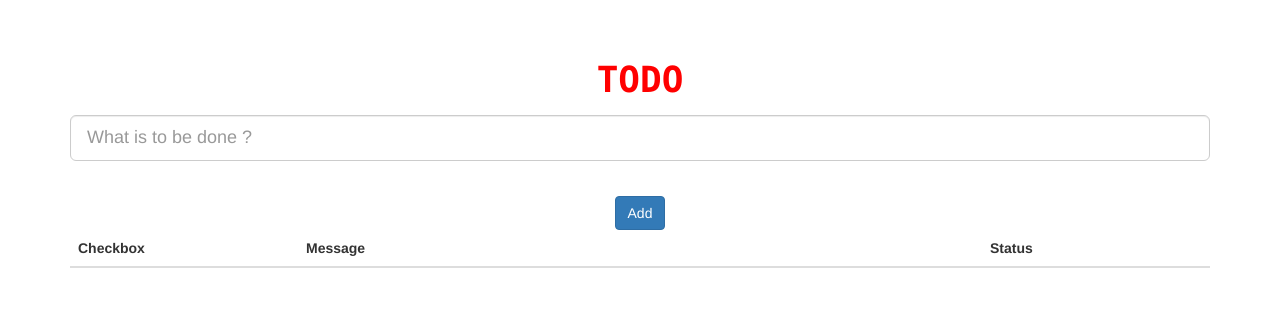
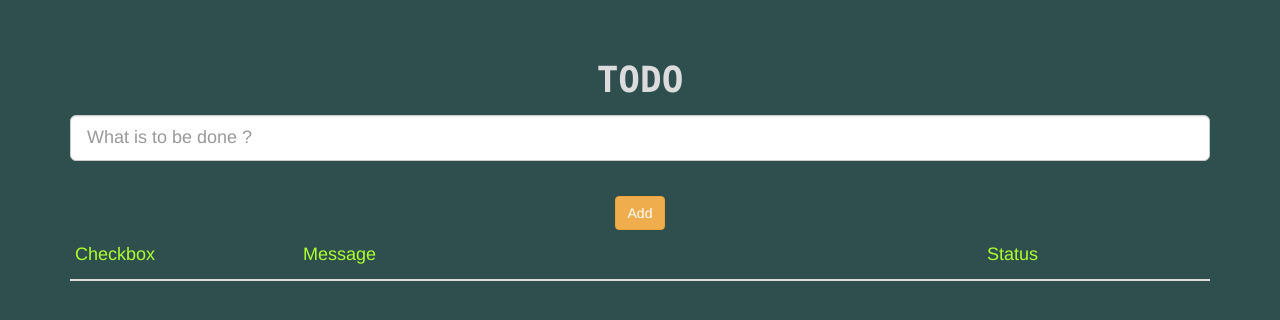
Before and after one commit to dagontyhrhy/Todo, a website: page index.html in a window 1280 px wide. Drawn offline with nearby package versions, Linux system fonts and the light colour scheme.

Commit message:
add todo3

```diff
--- a/index.html
+++ b/index.html
@@ -4,29 +4,35 @@
     <meta charset="utf-8">
     <title>TODO APP</title>
       <link href="node_modules/bootstrap/dist/css/bootstrap.min.css" rel="stylesheet">
+      <style>
+        body {
+        background-color:Darkslategray
+        !important;
+      }
+      </style>
   </head>
   <br><br>
-  <body bgcolor="#00FF00">
+  <body>
     <div class ="container" >
     <div ng-controller="AddMessageController">
       <center><form>
         <div>
         <center><div class="form-group">
-          <h1><label for="Todoapp"><font face="Lucida Console"><FONT COLOR=#FF0000>TODO</font></label></FONT></h1>
+          <h1><label for="Todoapp"><font face="Lucida Console"><FONT COLOR=#DCDCDC>TODO</font></label></FONT></h1>
           <input type="text" class="form-control input-lg" id = "Todoapp" ng-model="title" placeholder="What is to be done ?"><br>
         </div>
-        <button ng-click="save()" type="button" class="btn btn-primary" name="button">Add</button></center>
+        <button ng-click="save()" type="button" class="btn btn-warning" name="button">Add</button></center>
         </div>
       </form>
     </div>
 
         <div ng-controller="ListMessageController">
-          <table class="table table-striped" >
+          <table class="table table-condensed" >
           <thead>
 
-            <th width="20%">Checkbox</th>
-            <th>Message</th>
-            <th width="20%">Status</th>
+            <th width="20%"><h4><FONT COLOR=#ADFF2F>Checkbox</FONT></h4></th>
+            <th><h4><FONT COLOR=#ADFF2F>Message</FONT></h4></th>
+            <th width="20%"><h4><FONT COLOR=#ADFF2F>Status</FONT></h4></th>
 
             <tbody>
             <tr ng-repeat="mess in Todo" >
@@ -35,8 +41,8 @@
                 <label ></label><input type="checkbox" ng-model="done" ng-true-value="'Complete'" ng-false-value="''">
                 </div>
               </td>
-              <td>{{ mess.title }}</td>
-              <td width="20%">{{ done }}</td>
+              <td><h4><FONT COLOR=#FFFFFF>{{ mess.title }}</FONT></h4></td>
+              <td width="20%"><h4><FONT COLOR=#FFFF00>{{ done }}</FONT></h4></td>
             </tr>
           </tbody>
           </thead>
```
